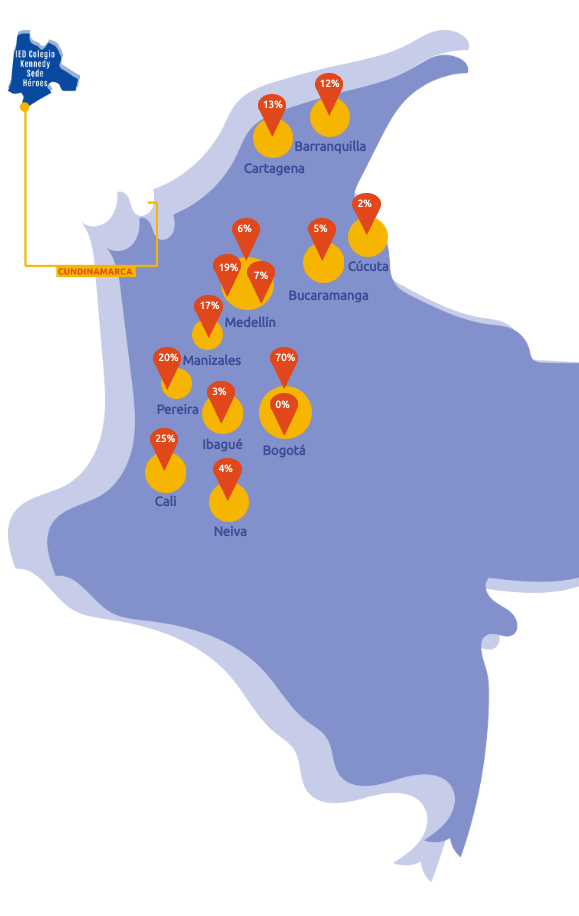
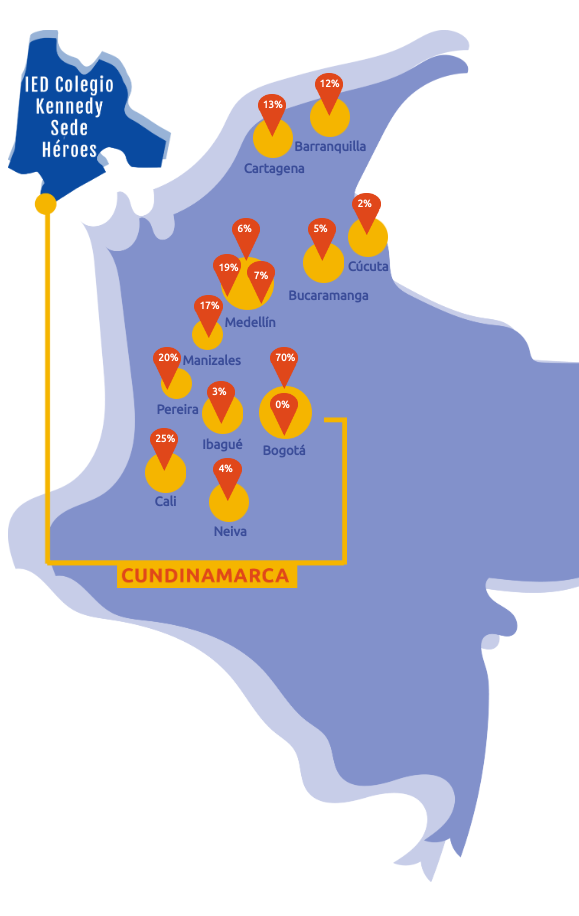
Before and after one commit to afverdugo3348/dashboard_pactoplaneta, a plain HTML site: page index.html in a window 1280 px wide. Shown: the full height of the page, 0-579 px from the left. Drawn offline with nearby package versions, Linux system fonts and the light colour scheme; files whose address does not match are found by name.

Commit message:
Add files via upload

```diff
--- a/index.css
+++ b/index.css
@@ -13,7 +13,7 @@ section{
 }
 #colegio_img{
 	position: absolute;
-    width: 150px;
+    width: 339px;
     top: 0;
 }
 .first-half, .second-half{
```
Also changed, not shown: index.html (+0 -2 lines).
